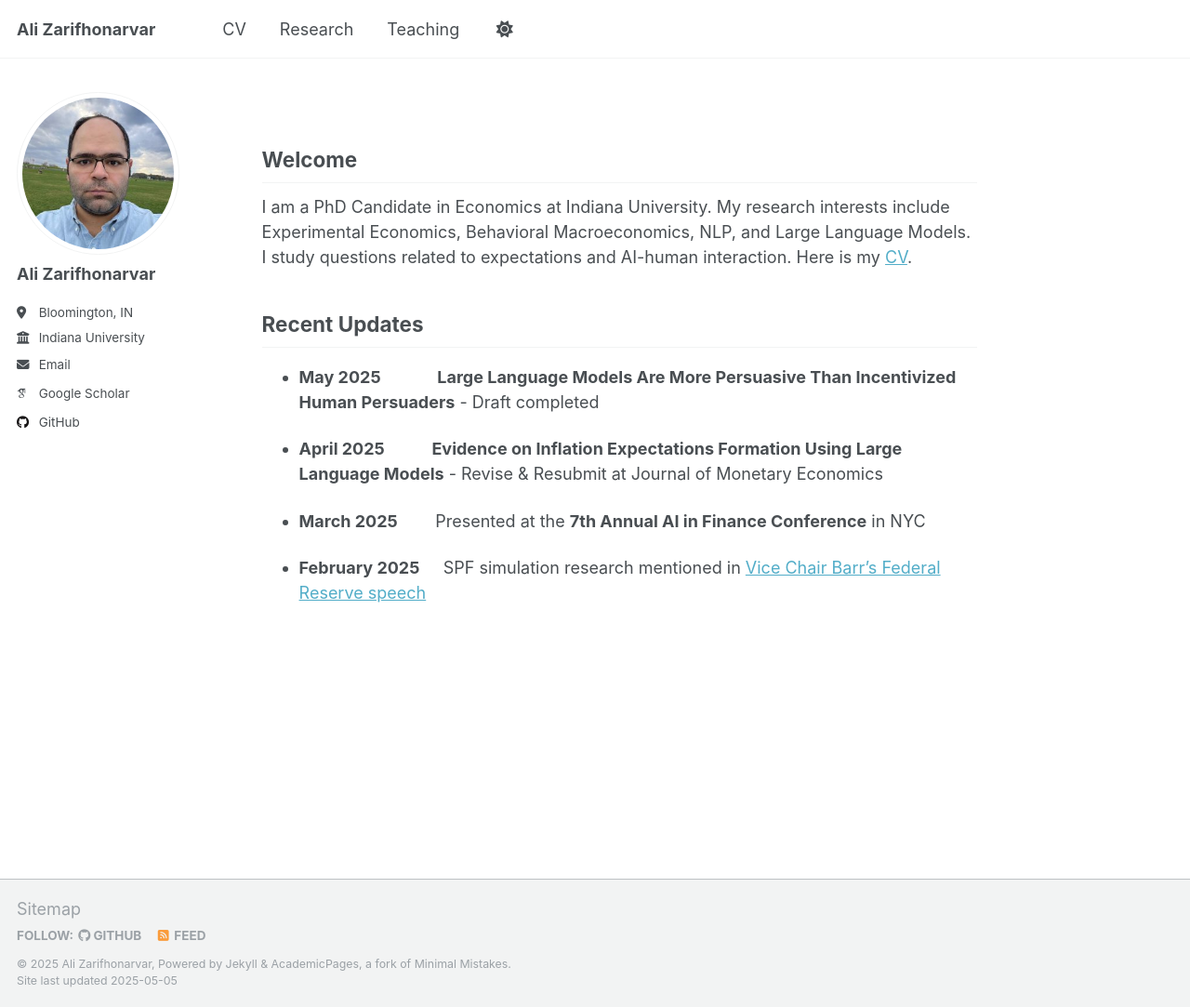
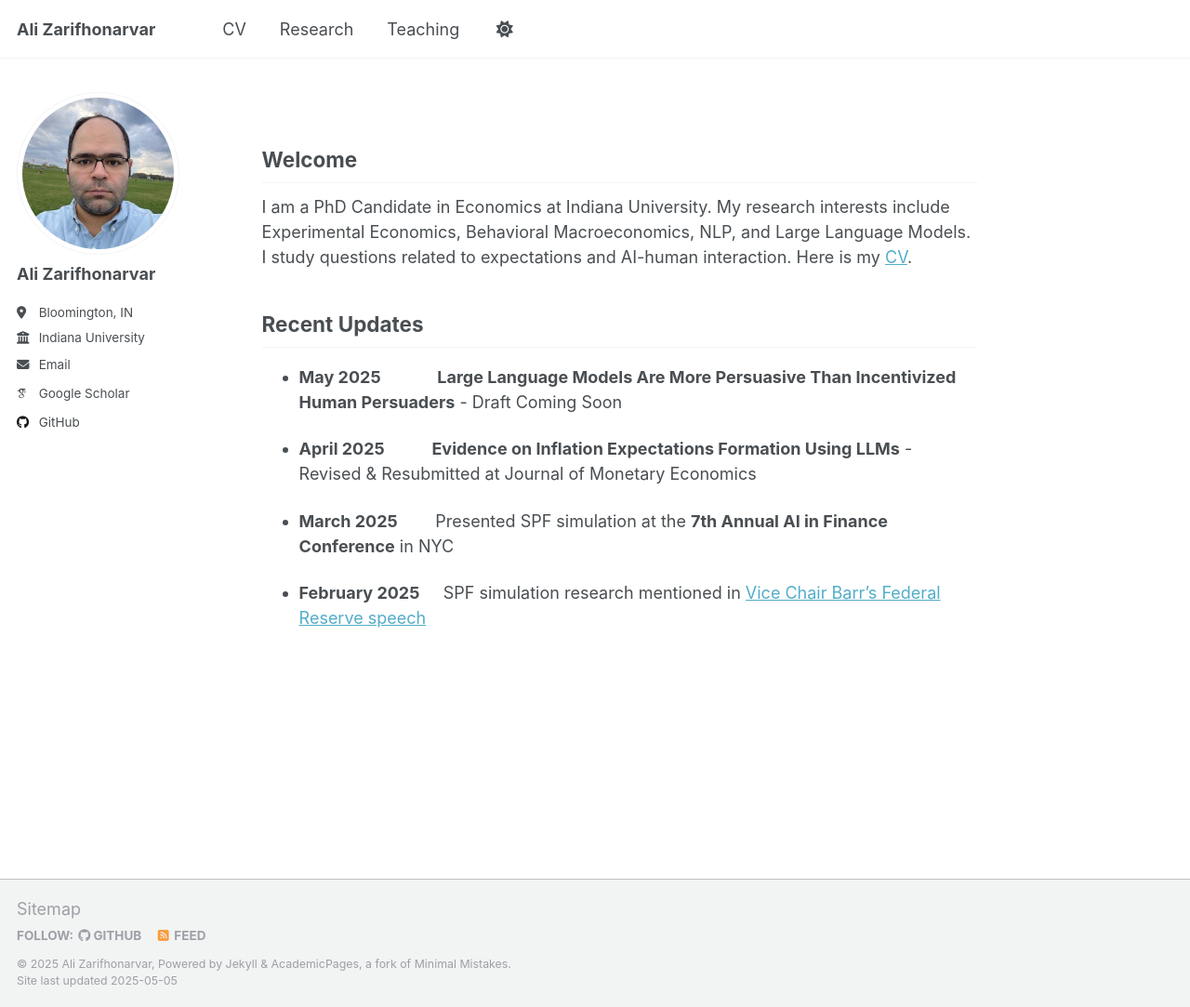
Before and after one commit to alizarif/alizarif.github.io, a Jekyll site: the page built from _pages/about.md, in a window 1280 px wide and 1083 px high. Shown: the whole window at 93% size. Built offline with Jekyll 4.4.1, drawn with Linux system fonts in a browser that asks for light colours; some web fonts are replaced.

Commit message:
Update about.md

```diff
--- a/_pages/about.md
+++ b/_pages/about.md
@@ -12,10 +12,10 @@ I am a PhD Candidate in Economics at Indiana University. My research interests i
 
 ## Recent Updates
 
-* **May 2025** &nbsp;&nbsp;&nbsp;&nbsp;&nbsp;&nbsp;&nbsp;&nbsp;&nbsp;&nbsp; **Large Language Models Are More Persuasive Than Incentivized Human Persuaders** - Draft completed
+* **May 2025** &nbsp;&nbsp;&nbsp;&nbsp;&nbsp;&nbsp;&nbsp;&nbsp;&nbsp;&nbsp; **Large Language Models Are More Persuasive Than Incentivized Human Persuaders** - Draft Coming Soon
 
-* **April 2025** &nbsp;&nbsp;&nbsp;&nbsp;&nbsp;&nbsp;&nbsp;&nbsp; **Evidence on Inflation Expectations Formation Using Large Language Models** - Revise & Resubmit at Journal of Monetary Economics
+* **April 2025** &nbsp;&nbsp;&nbsp;&nbsp;&nbsp;&nbsp;&nbsp;&nbsp; **Evidence on Inflation Expectations Formation Using LLMs** - Revised & Resubmitted at Journal of Monetary Economics
 
-* **March 2025** &nbsp;&nbsp;&nbsp;&nbsp;&nbsp;&nbsp; Presented at the **7th Annual AI in Finance Conference** in NYC
+* **March 2025** &nbsp;&nbsp;&nbsp;&nbsp;&nbsp;&nbsp; Presented SPF simulation at the **7th Annual AI in Finance Conference** in NYC
 
 * **February 2025** &nbsp;&nbsp;&nbsp; SPF simulation research mentioned in [Vice Chair Barr's Federal Reserve speech](https://www.federalreserve.gov/newsevents/speech/barr20250218a.htm)
```
